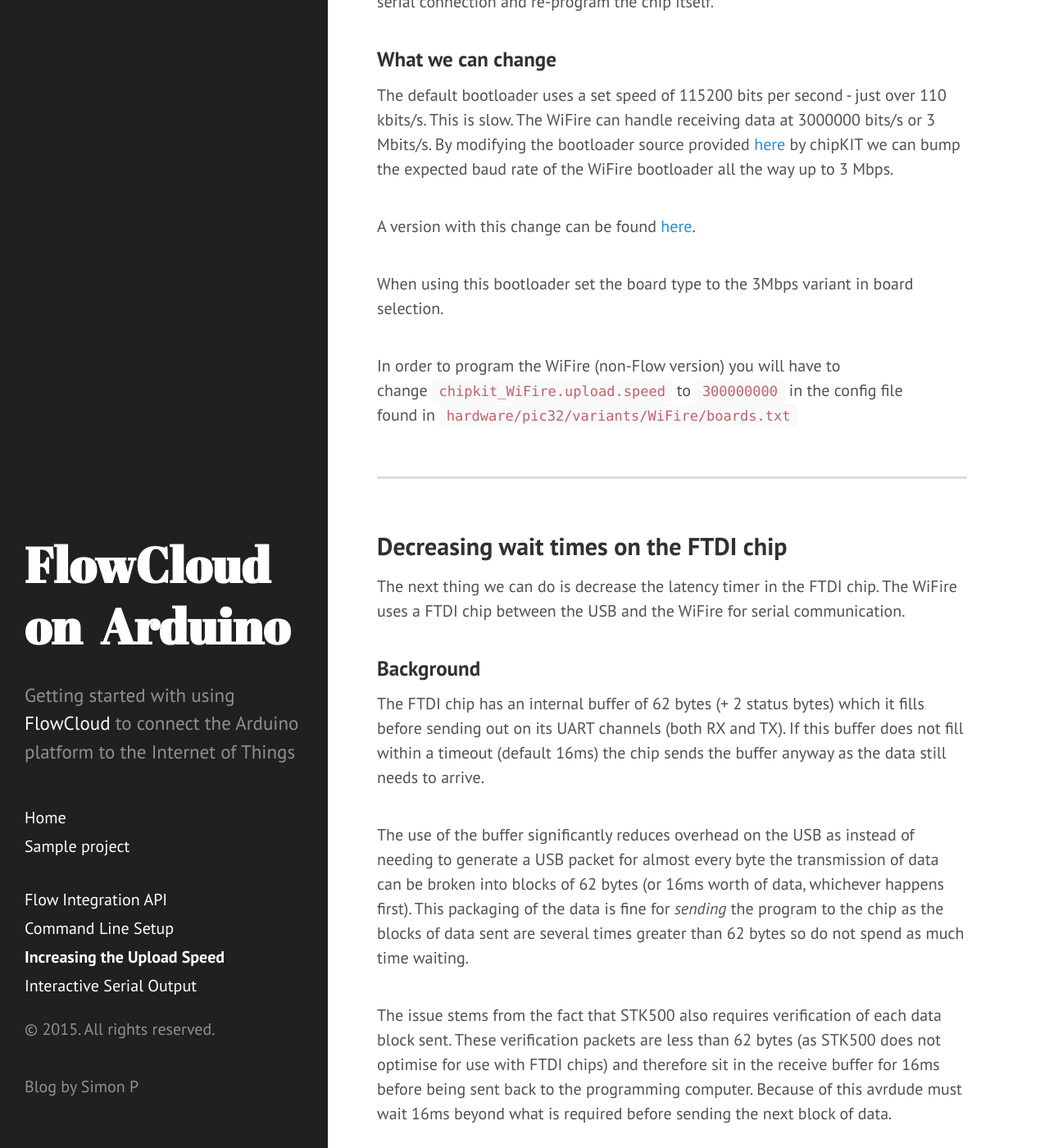
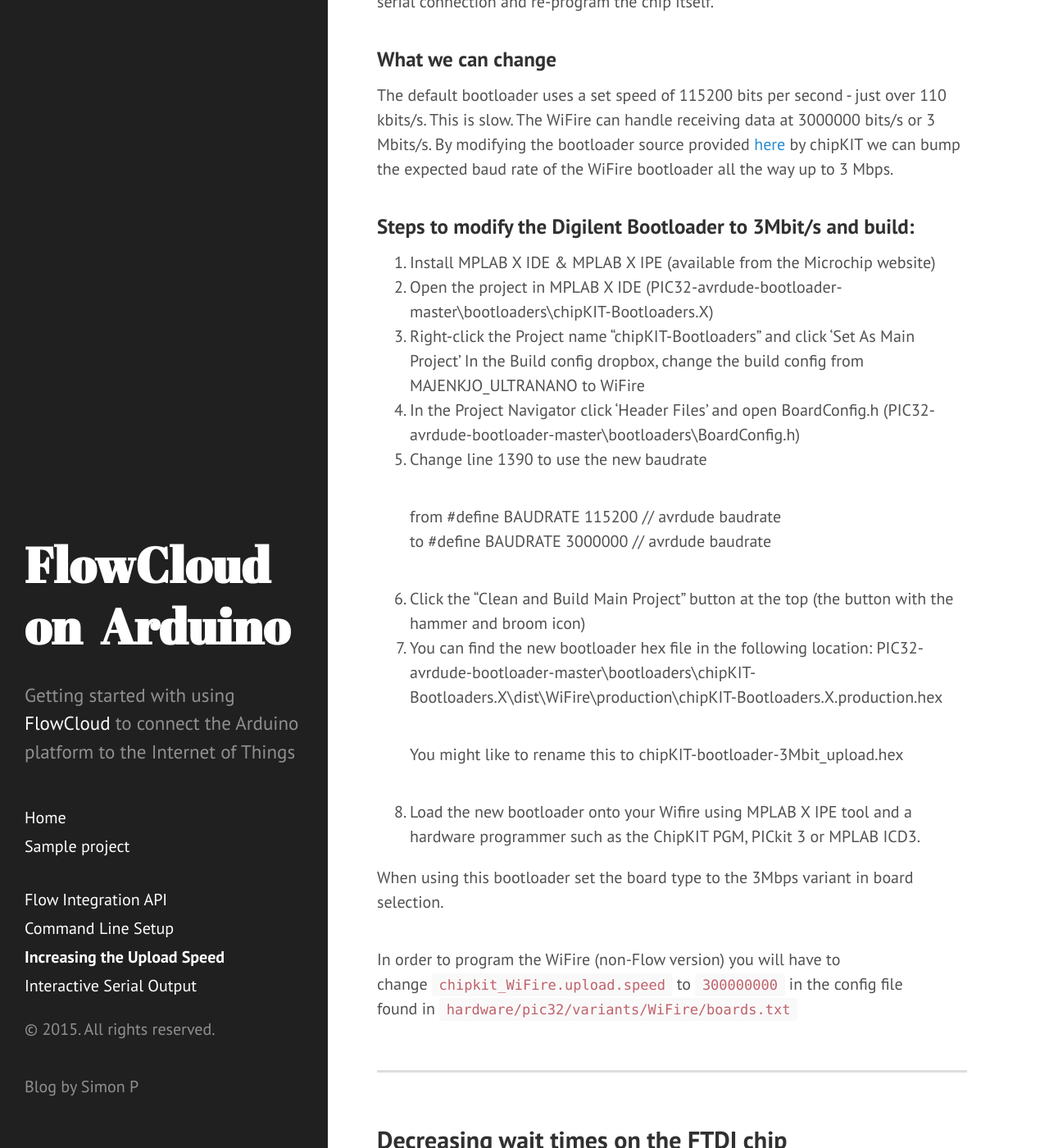
Before and after one commit to FlowCloud/flow-on-arduino, a Jekyll site: the page built from pages/faster-upload.md, in a window 1280 px wide and 1400 px high, scrolled down 859 px. Shown: the whole window at 82% size. Built offline with Jekyll 4.4.1, drawn with Linux system fonts in a browser that asks for light colours; nearby versions of some CDN libraries; Markdown is read by kramdown in place of the engine named in the settings.

Commit message:
Updated bootloader steps.

```diff
--- a/pages/faster-upload.md
+++ b/pages/faster-upload.md
@@ -17,10 +17,29 @@
 
 ### What we can change
 The default bootloader uses a set speed of 115200 bits per second - just over 110 kbits/s.
-This is slow. The WiFire can handle receiving data at 3000000 bits/s or 3 Mbits/s.
-By modifying the bootloader source provided [here](https://github.com/chipKIT32/PIC32-avrdude-bootloader) by chipKIT we can bump the expected baud rate of the WiFire bootloader all the way up to 3 Mbps.
+This is slow. The WiFire can handle receiving data at 3000000 bits/s or 3 Mbits/s. By modifying the bootloader source provided [here](https://github.com/chipKIT32/PIC32-avrdude-bootloader) by chipKIT we can bump the expected baud rate of the WiFire bootloader all the way up to 3 Mbps.
 
-A version with this change can be found [here](/downloads/chipKIT-WiFire-3Mbps.hex).
+###Steps to modify the Digilent Bootloader to 3Mbit/s and build:
+
+1.	Install MPLAB X IDE & MPLAB X IPE (available from the Microchip website)
+2.	Open the project in MPLAB X IDE
+(PIC32-avrdude-bootloader-master\bootloaders\chipKIT-Bootloaders.X)
+3.	Right-click the Project name “chipKIT-Bootloaders” and click ‘Set As Main Project’
+In the Build config dropbox, change the build config from MAJENKJO_ULTRANANO to WiFire
+4.	In the Project Navigator click ‘Header Files’ and open BoardConfig.h (PIC32-avrdude-bootloader-master\bootloaders\BoardConfig.h)
+5.	Change line 1390 to use the new baudrate
+
+      from	#define BAUDRATE                    115200            // avrdude baudrate
+      to	#define BAUDRATE                    3000000           // avrdude baudrate
+
+6.	Click the “Clean and Build Main Project” button at the top (the button with the hammer and broom icon)
+7.	You can find the new bootloader hex file in the following location:
+PIC32-avrdude-bootloader-master\bootloaders\chipKIT-Bootloaders.X\dist\WiFire\production\chipKIT-Bootloaders.X.production.hex
+
+      You might like to rename this to chipKIT-bootloader-3Mbit_upload.hex
+
+8.	Load the new bootloader onto your Wifire using MPLAB X IPE tool and a hardware programmer such as the ChipKIT PGM, PICkit 3 or MPLAB ICD3.
+
 
 When using this bootloader set the board type to the 3Mbps variant in board selection.
 
```
